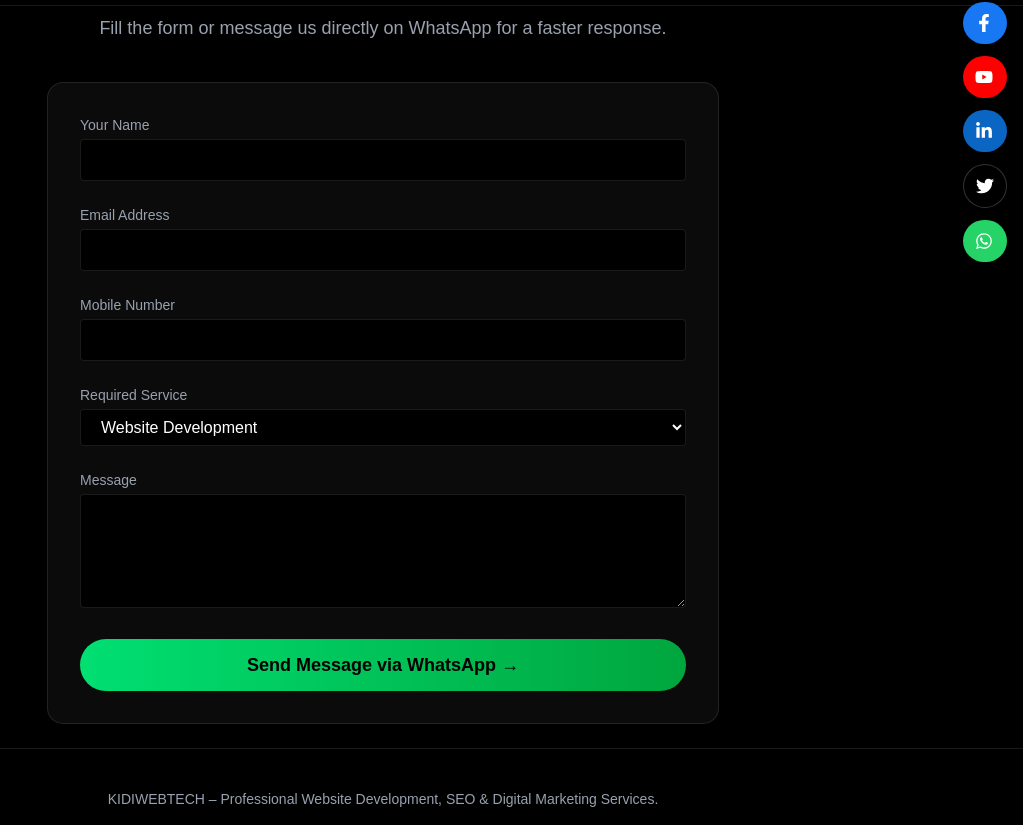
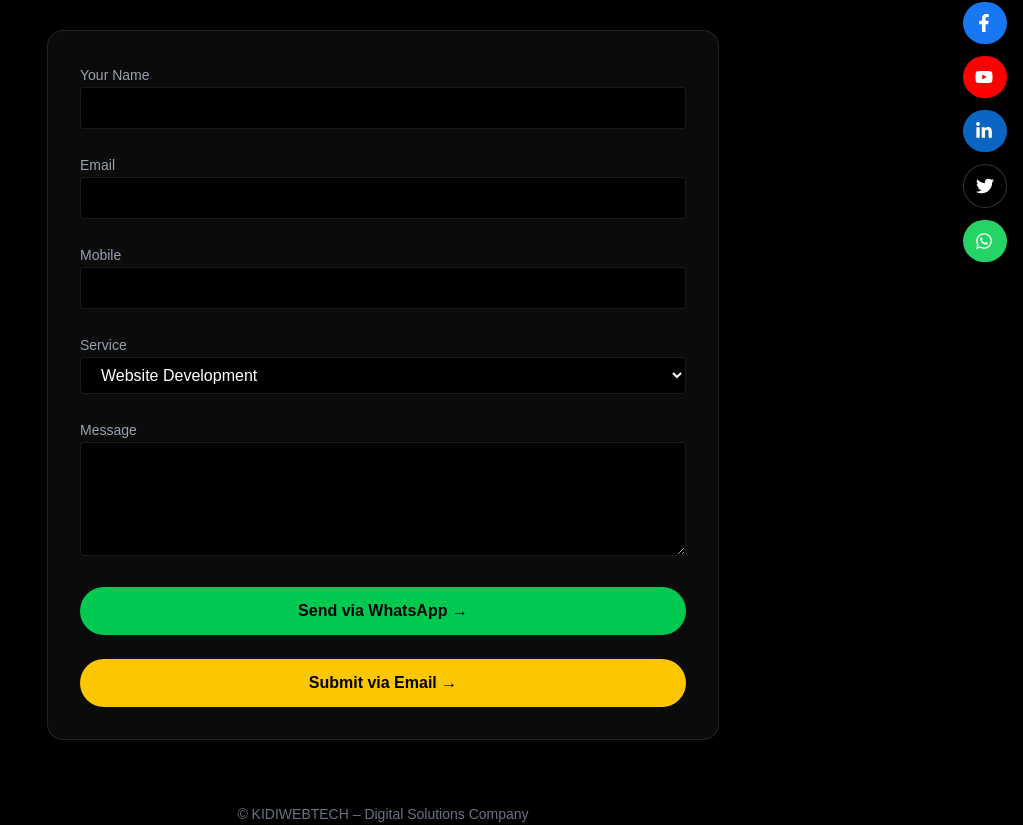
Before and after one commit to saikiranyalavarthi/kidi-web-tech, a Next.js app: page /contact in a window 1280 px wide. Shown: the part 295-1120 px from the top of the page, without its empty margins (257-1280 px from the left). Built offline with nearby package versions, Linux system fonts and the light colour scheme.

Commit message:
first commit

```diff
--- a/package.json
+++ b/package.json
@@ -9,6 +9,7 @@
     "lint": "next lint"
   },
   "dependencies": {
+    "@emailjs/browser": "^4.4.1",
     "framer-motion": "^12.23.0",
     "lucide-react": "^0.525.0",
     "next": "^16.1.1",
--- a/src/app/contact/page.js
+++ b/src/app/contact/page.js
@@ -1,6 +1,7 @@
 "use client";
 
 import { useState } from "react";
+import emailjs from "@emailjs/browser";
 
 export default function ContactPage() {
   const [formData, setFormData] = useState({
@@ -15,19 +16,13 @@ export default function ContactPage() {
     setFormData({ ...formData, [e.target.name]: e.target.value });
   };
 
-  const handleSubmit = (e) => {
+  // 🔹 WHATSAPP SUBMIT
+  const handleWhatsApp = (e) => {
     e.preventDefault();
 
     const { name, email, mobile, service, message } = formData;
 
-    // ✅ GA4 EVENT: FORM SUBMIT
     if (typeof window !== "undefined" && window.gtag) {
-      window.gtag("event", "form_submit", {
-        event_category: "contact",
-        event_label: service,
-      });
-
-      // ✅ GA4 EVENT: WHATSAPP CLICK (LEAD)
       window.gtag("event", "whatsapp_click", {
         event_category: "contact",
         event_label: service,
@@ -49,8 +44,30 @@ Message: ${message}
     )}`;
 
     window.open(whatsappLink, "_blank");
+  };
 
-    // Optional: reset form
+  // 🔹 EMAIL SUBMIT
+  const handleEmailSubmit = (e) => {
+    e.preventDefault();
+
+    if (typeof window !== "undefined" && window.gtag) {
+      window.gtag("event", "form_submit", {
+        event_category: "contact",
+        event_label: formData.service,
+      });
+    }
+
+    emailjs
+      .send(
+        "service_34id8vu",      // 🔁 replace
+        "template_kxkmb1l",     // 🔁 replace
+        formData,
+        "O2InmkBfQvNlqeo2j"       // 🔁 replace
+      )
+      .then(
+        () => {
+          alert("✅ Message sent successfully!");
+
           setFormData({
             name: "",
             email: "",
@@ -58,134 +75,122 @@ Message: ${message}
             service: "Website Development",
             message: "",
           });
+        },
+        (error) => {
+          alert("❌ Failed to send message. Try again!");
+          console.error(error);
+        }
+      );
   };
 
   return (
-    <div className="bg-black text-white overflow-hidden min-h-screen">
+    <div className="bg-black text-white min-h-screen">
 
       {/* HERO */}
-      <section className="py-26 px-6 text-center border-b border-white/10">
+      <section className="py-24 px-6 text-center border-b border-white/10">
         <h1 className="text-4xl md:text-5xl font-extrabold mb-4">
           Contact <span className="text-green-400">KIDIWEBTECH</span>
         </h1>
         <p className="text-gray-400 max-w-3xl mx-auto text-lg">
-          Get fast support for Website Development, SEO, Apps & Digital Marketing.
-        </p>
-      </section>
-
-      {/* INTRO */}
-      <section className="px-6 md:px-20 py-2 max-w-4xl mx-auto text-center">
-        <p className="text-gray-400 mb-2 text-lg">
-          Fill the form or message us directly on WhatsApp for a faster response.
+          Website Development, App Development, SEO & Digital Marketing Services
         </p>
       </section>
 
       {/* FORM */}
-      <section className="py-6 px-6 md:px-20">
+      <section className="py-10 px-6 md:px-20">
         <div className="max-w-2xl mx-auto bg-[#0b0b0b] p-8 rounded-2xl border border-white/10 shadow-xl">
-          <form onSubmit={handleSubmit} className="grid gap-6">
 
+          <form className="grid gap-6">
             {/* Name */}
             <div>
-              <label className="block mb-1 text-sm text-gray-400">
-                Your Name
-              </label>
+              <label className="text-gray-400 text-sm">Your Name</label>
               <input
                 type="text"
                 name="name"
                 required
                 value={formData.name}
                 onChange={handleChange}
-                className="w-full px-4 py-2 rounded bg-black border border-white/10 text-white focus:outline-none focus:ring-2 focus:ring-green-500"
+                className="w-full px-4 py-2 bg-black border border-white/10 rounded"
               />
             </div>
 
             {/* Email */}
             <div>
-              <label className="block mb-1 text-sm text-gray-400">
-                Email Address
-              </label>
+              <label className="text-gray-400 text-sm">Email</label>
               <input
                 type="email"
                 name="email"
                 required
                 value={formData.email}
                 onChange={handleChange}
-                className="w-full px-4 py-2 rounded bg-black border border-white/10 text-white focus:outline-none focus:ring-2 focus:ring-green-500"
+                className="w-full px-4 py-2 bg-black border border-white/10 rounded"
               />
             </div>
 
-            {/* Mobile Number */}
+            {/* Mobile */}
             <div>
-              <label className="block mb-1 text-sm text-gray-400">
-                Mobile Number
-              </label>
+              <label className="text-gray-400 text-sm">Mobile</label>
               <input
                 type="tel"
                 name="mobile"
                 required
                 value={formData.mobile}
                 onChange={handleChange}
-                className="w-full px-4 py-2 rounded bg-black border border-white/10 text-white focus:outline-none focus:ring-2 focus:ring-green-500"
+                className="w-full px-4 py-2 bg-black border border-white/10 rounded"
               />
             </div>
 
             {/* Service */}
             <div>
-              <label className="block mb-1 text-sm text-gray-400">
-                Required Service
-              </label>
+              <label className="text-gray-400 text-sm">Service</label>
               <select
                 name="service"
                 value={formData.service}
                 onChange={handleChange}
-                className="w-full px-4 py-2 rounded bg-black border border-white/10 text-white focus:outline-none focus:ring-2 focus:ring-green-500"
+                className="w-full px-4 py-2 bg-black border border-white/10 rounded"
               >
                 <option>Website Development</option>
                 <option>App Development</option>
                 <option>SEO Services</option>
                 <option>Digital Marketing</option>
                 <option>WordPress Development</option>
-                <option>Other</option>
               </select>
             </div>
 
             {/* Message */}
             <div>
-              <label className="block mb-1 text-sm text-gray-400">
-                Message
-              </label>
+              <label className="text-gray-400 text-sm">Message</label>
               <textarea
                 name="message"
                 rows="4"
                 required
                 value={formData.message}
                 onChange={handleChange}
-                className="w-full px-4 py-2 rounded bg-black border border-white/10 text-white focus:outline-none focus:ring-2 focus:ring-green-500"
+                className="w-full px-4 py-2 bg-black border border-white/10 rounded"
               />
             </div>
 
-            {/* Submit */}
+            {/* Buttons */}
             <button
-              type="submit"
-              className="w-full py-3 rounded-full font-semibold text-lg
-              bg-gradient-to-r from-green-400 to-green-600
-              text-black hover:opacity-90 transition"
+              onClick={handleWhatsApp}
+              className="w-full py-3 rounded-full bg-green-500 text-black font-semibold"
             >
-              Send Message via WhatsApp →
+              Send via WhatsApp →
             </button>
 
+            <button
+              onClick={handleEmailSubmit}
+              className="w-full py-3 rounded-full bg-yellow-400 text-black font-semibold"
+            >
+              Submit via Email →
+            </button>
           </form>
         </div>
       </section>
 
-      {/* FOOTER NOTE */}
-      <section className="py-10 px-6 text-center border-t border-white/10">
-        <p className="text-gray-400 text-sm max-w-4xl mx-auto">
-          KIDIWEBTECH – Professional Website Development, SEO & Digital Marketing Services.
-        </p>
-      </section>
-
+      <footer className="py-6 text-center text-gray-500 text-sm">
+        © KIDIWEBTECH – Digital Solutions Company
+      </footer>
     </div>
   );
 }
```
Also changed, not shown: 1 other file (tests, documents, lock files or other folders). Lines whose indentation alone changed are shown as unchanged.
